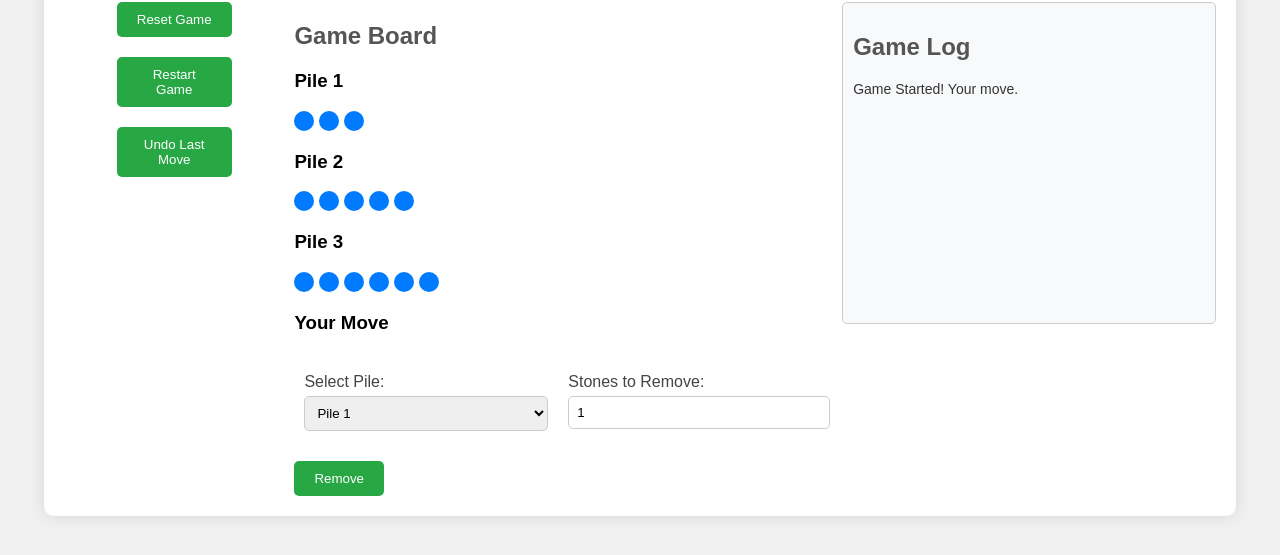
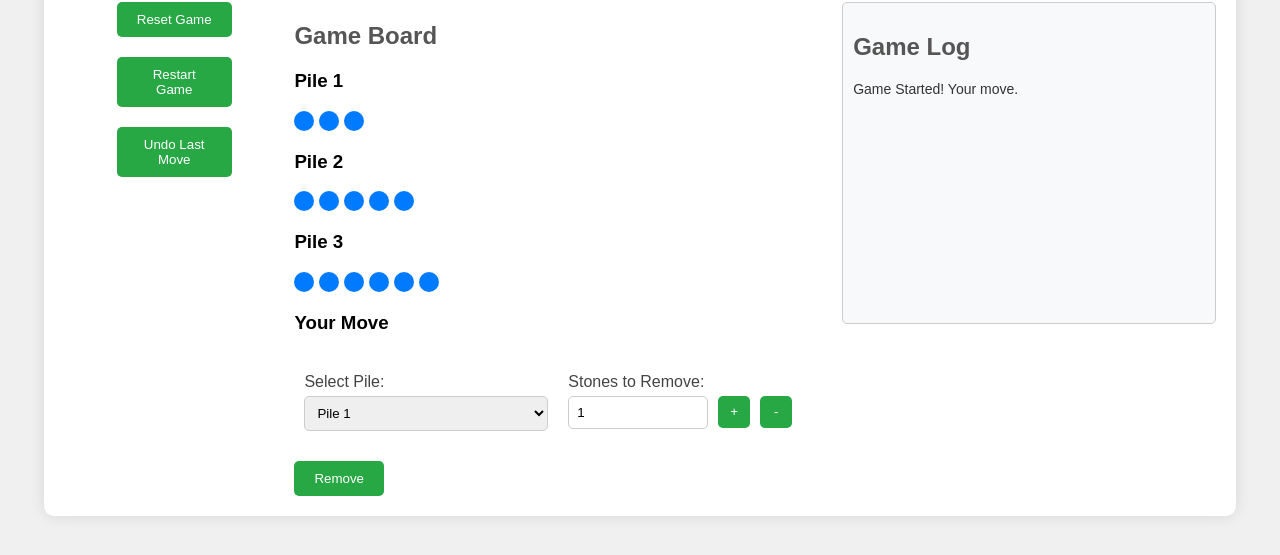
Before and after one commit to TheViking733n/nim-game, a plain HTML site: page index.html in a window 1280 px wide. Both pictures are taken after a click on the button "Start Game". Shown: the part 211-766 px from the top of the page. Drawn offline with Linux system fonts and the light colour scheme.

Commit message:
added plus and minus buttons

```diff
--- a/index.html
+++ b/index.html
@@ -56,7 +56,12 @@
                         </div>
                         <div class="select-stones-container">
                             <label for="move-stones">Stones to Remove:</label>
-                            <input type="number" id="move-stones" min="1" value="1">
+                            <span>
+                                <input type="number" id="move-stones" min="1" value="1">
+                                <button onclick="changeStonesInput(1)">+</button>
+                                <button onclick="changeStonesInput(-1)">-</button>
+                            </span>
+
                         </div>
                     </div>
                     <button id="move-btn">Remove</button>
--- a/script.js
+++ b/script.js
@@ -151,3 +151,12 @@ function changeOption(pile) {
     }
 
 }
+
+function changeStonesInput(delta) {
+    let input = document.getElementById("move-stones");
+    let stones = parseInt(input.value) + delta;
+    if (stones < 1) {
+        stones = 1;
+    }
+    input.value = stones;
+}
--- a/styles.css
+++ b/styles.css
@@ -138,3 +138,18 @@ button:hover {
     width: 50%;
     padding: 10px;
 }
+
+.select-stones-container span {
+    display: flex;
+}
+
+.select-stones-container span input {
+    width: 50%;
+}
+
+.select-stones-container span button {
+    width: 2rem;
+    height: 2rem;
+    padding: 0;
+    margin-left: 10px;
+}
```
